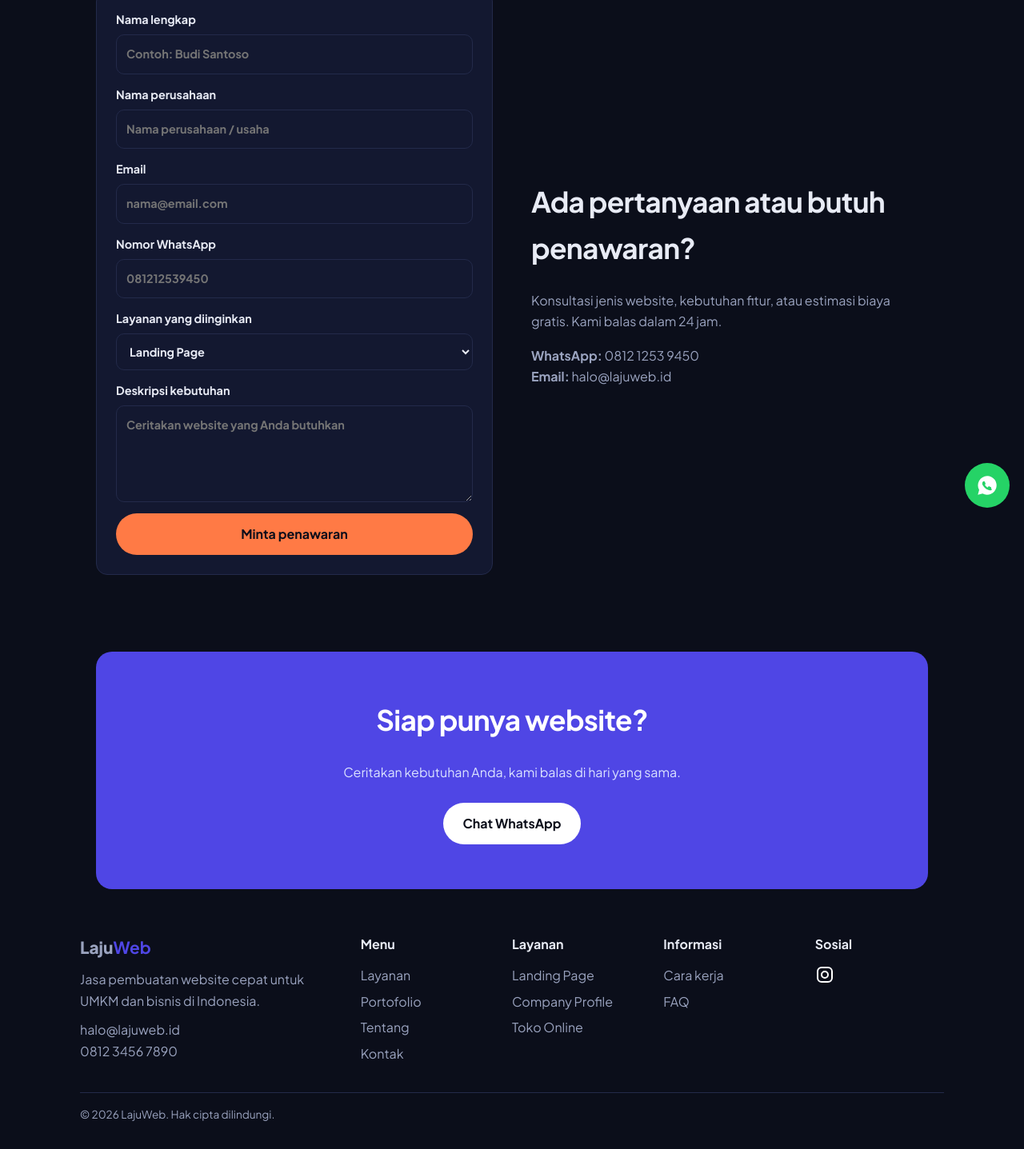
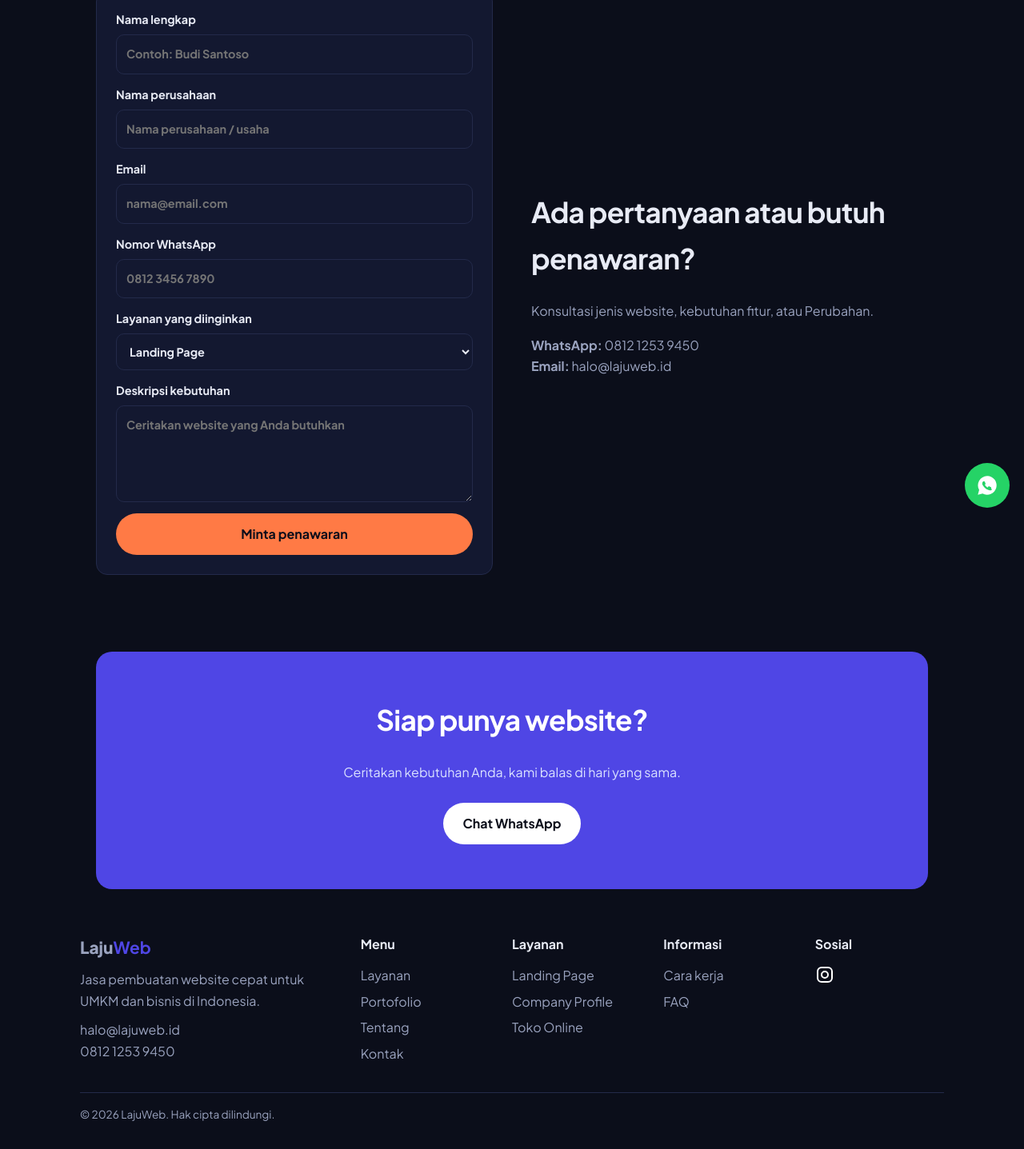
Before and after one commit to Nathanael-source/LajuWeb, a website: page pages/kontak.html in a window 1280 px wide. Shown: the part 147-1584 px from the top of the page at 80% size. Drawn offline with Linux system fonts and the light colour scheme.

Commit message:
commit pertama proyekku

```diff
--- a/components/contact.html
+++ b/components/contact.html
@@ -2,9 +2,9 @@
 <label>Nama lengkap<input name="nama" placeholder="Contoh: Budi Santoso" required></label>
 <label>Nama perusahaan<input name="perusahaan" placeholder="Nama perusahaan / usaha"></label>
 <label>Email<input name="email" type="email" placeholder="nama@email.com"></label>
-<label>Nomor WhatsApp<input name="wa" type="tel" placeholder="081212539450" required></label>
+<label>Nomor WhatsApp<input name="wa" type="tel" placeholder="0812 3456 7890" required></label>
 <label>Layanan yang diinginkan<select name="layanan"><option>Landing Page</option><option>Company Profile</option><option>Toko Online</option></select></label>
 <label>Deskripsi kebutuhan<textarea name="pesan" rows="4" placeholder="Ceritakan website yang Anda butuhkan"></textarea></label>
 <button class="btn hot">Minta penawaran</button></form>
-<div><h2>Ada pertanyaan atau butuh penawaran?</h2><p>Konsultasi jenis website, kebutuhan fitur, atau estimasi biaya gratis. Kami balas dalam 24 jam.</p>
+<div><h2>Ada pertanyaan atau butuh penawaran?</h2><p>Konsultasi jenis website, kebutuhan fitur, atau Perubahan.</p>
 <p style="margin-top:16px"><b>WhatsApp:</b> 0812 1253 9450<br><b>Email:</b> halo@lajuweb.id</p></div></section>
--- a/components/footer.html
+++ b/components/footer.html
@@ -1,5 +1,5 @@
 <footer class="foot"><div class="fgrid">
-<div><a class="logo" href="{{root}}index.html">Laju<b>Web</b></a><p>Jasa pembuatan website cepat untuk UMKM dan bisnis di Indonesia.</p><p>halo@lajuweb.id<br>0812 3456 7890</p></div>
+<div><a class="logo" href="{{root}}index.html">Laju<b>Web</b></a><p>Jasa pembuatan website cepat untuk UMKM dan bisnis di Indonesia.</p><p>halo@lajuweb.id<br>0812 1253 9450</p></div>
 <div><h4>Menu</h4><a href="{{root}}pages/layanan.html">Layanan</a><a href="{{root}}pages/portofolio.html">Portofolio</a><a href="{{root}}pages/tentang.html">Tentang</a><a href="{{root}}pages/kontak.html">Kontak</a></div>
 <div><h4>Layanan</h4><a href="{{root}}pages/layanan.html">Landing Page</a><a href="{{root}}pages/layanan.html">Company Profile</a><a href="{{root}}pages/layanan.html">Toko Online</a></div>
 <div><h4>Informasi</h4><a href="{{root}}pages/cara-kerja.html">Cara kerja</a><a href="{{root}}pages/faq.html">FAQ</a></div>
--- a/js/whatsapp.js
+++ b/js/whatsapp.js
@@ -1,4 +1,4 @@
-const WA_NUMBER='+6281319999622'; // ganti dengan nomor WhatsApp Anda
+const WA_NUMBER='+6281212539450'; // ganti dengan nomor WhatsApp Anda
 const waLink=t=>`https://wa.me/${WA_NUMBER}?text=${encodeURIComponent(t)}`;
 document.addEventListener('lw:ready',()=>{
 document.querySelectorAll('[data-wa]').forEach(a=>a.href=waLink(a.dataset.wa));
```
Also changed, not shown: 1 other file.
